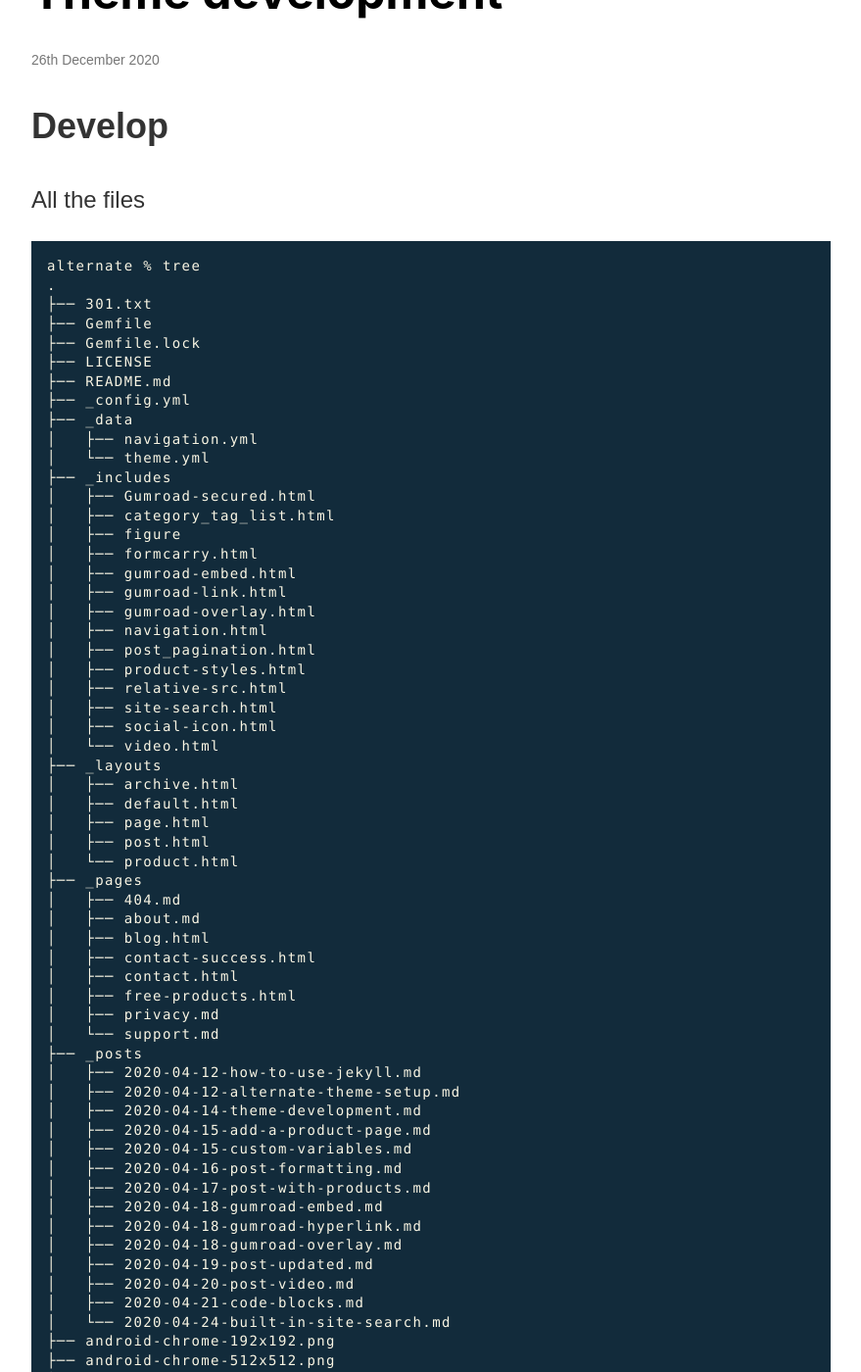
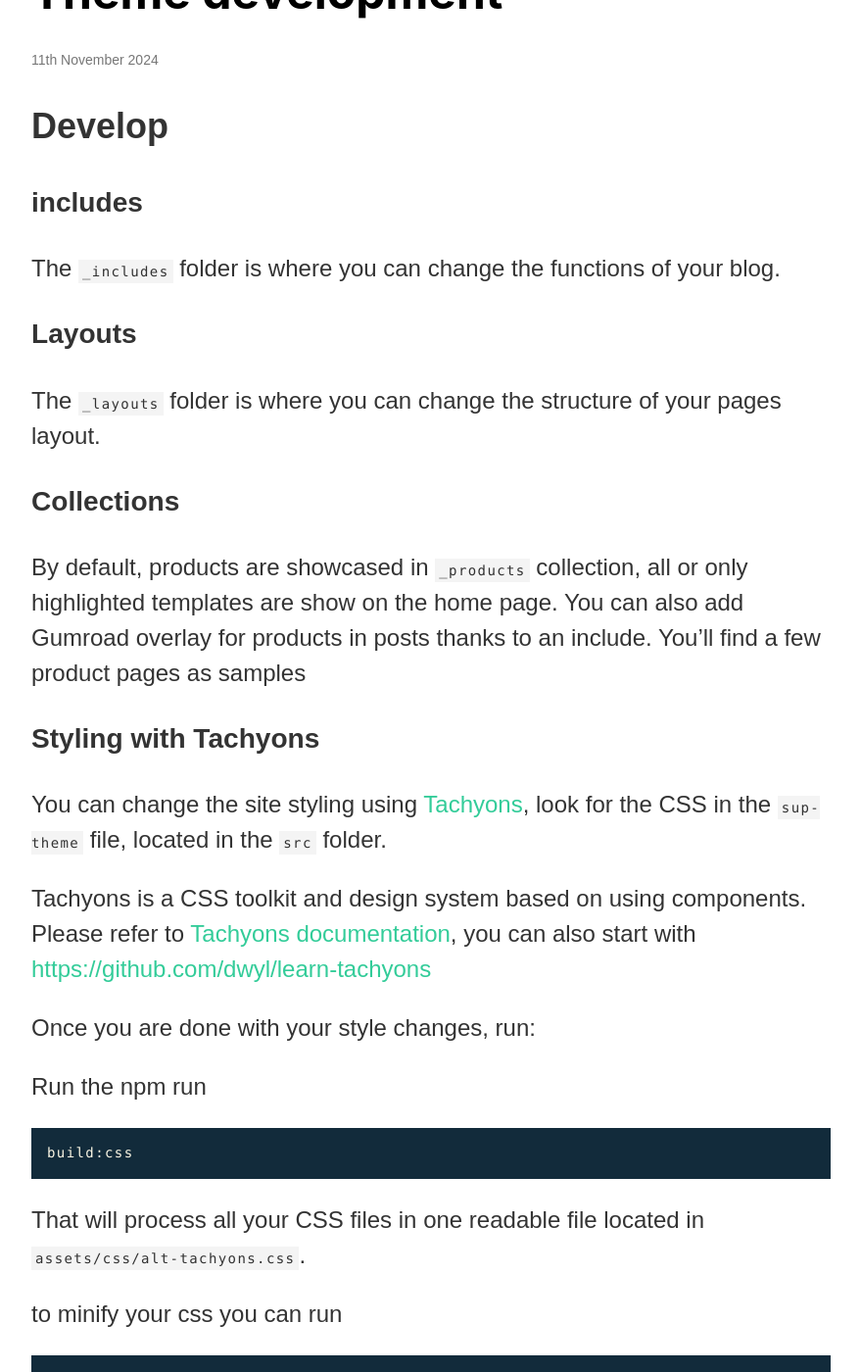
Before and after one commit to YJPL/alternate, a Jekyll site: the page built from _posts/2020-12-26-theme-development.md, in a window 1280 px wide and 1400 px high, scrolled down 293 px. Shown: the whole window at 98% size, without its empty margins (200-1079 px from the left). Built offline with Jekyll 4.4.1, drawn with Linux system fonts in a browser that asks for light colours; some of the changed text lies outside the part shown.

Commit message:
Update 2020-12-26-theme-development.md

````diff
--- a/_posts/2020-12-26-theme-development.md
+++ b/_posts/2020-12-26-theme-development.md
@@ -4,181 +4,16 @@ layout: post
 description_markdown: >-
   Custom commands, styling and development notes for alternate.
 author: author
-date: 2020-12-26 12:48:59 +0100
+date: 2024-11-11 12:48:59 +0100
 categories: [Jekyll, tutorial]
 ---
 ## Develop
 
-All the files
-
-```
-alternate % tree
-.
-├── 301.txt
-├── Gemfile
-├── Gemfile.lock
-├── LICENSE
-├── README.md
-├── _config.yml
-├── _data
-│   ├── navigation.yml
-│   └── theme.yml
-├── _includes
-│   ├── Gumroad-secured.html
-│   ├── category_tag_list.html
-│   ├── figure
-│   ├── formcarry.html
-│   ├── gumroad-embed.html
-│   ├── gumroad-link.html
-│   ├── gumroad-overlay.html
-│   ├── navigation.html
-│   ├── post_pagination.html
-│   ├── product-styles.html
-│   ├── relative-src.html
-│   ├── site-search.html
-│   ├── social-icon.html
-│   └── video.html
-├── _layouts
-│   ├── archive.html
-│   ├── default.html
-│   ├── page.html
-│   ├── post.html
-│   └── product.html
-├── _pages
-│   ├── 404.md
-│   ├── about.md
-│   ├── blog.html
-│   ├── contact-success.html
-│   ├── contact.html
-│   ├── free-products.html
-│   ├── privacy.md
-│   └── support.md
-├── _posts
-│   ├── 2020-04-12-how-to-use-jekyll.md
-│   ├── 2020-04-12-alternate-theme-setup.md
-│   ├── 2020-04-14-theme-development.md
-│   ├── 2020-04-15-add-a-product-page.md
-│   ├── 2020-04-15-custom-variables.md
-│   ├── 2020-04-16-post-formatting.md
-│   ├── 2020-04-17-post-with-products.md
-│   ├── 2020-04-18-gumroad-embed.md
-│   ├── 2020-04-18-gumroad-hyperlink.md
-│   ├── 2020-04-18-gumroad-overlay.md
-│   ├── 2020-04-19-post-updated.md
-│   ├── 2020-04-20-post-video.md
-│   ├── 2020-04-21-code-blocks.md
-│   └── 2020-04-24-built-in-site-search.md
-├── android-chrome-192x192.png
-├── android-chrome-512x512.png
-├── apple-touch-icon.png
-├── assets
-│   ├── css
-│   │   ├── sup-tachyons.css
-│   │   └── sup-tachyons.min.css
-│   ├── js
-│   │   └── fetch.js
-│   └── search.json
-├── browserconfig.xml
-├── favicon-16x16.png
-├── favicon-32x32.png
-├── favicon.ico
-├── gulpfile.js
-├── images
-│   ├── image-1200.jpg
-│   ├── image-600.jpg
-│   ├── screenshot.png
-│   └── templates
-│       ├── assignments
-│       │   └── assignments_tracker_spreadsheet.png
-│       ├── free-pdf-storyboards
-│       │   ├── Japanese_Anime_storyboard-template_1.85x1_A4-vertical.png
-│       │   ├── storyboard-anime-template_1.85x1_A4-vertical_photoshop_preview.png
-│       │   └── storyboard-anime-template_1.85x1_A4-vertical_print_preview.png
-│       ├── jekyll
-│       │   ├── Soon_Jekyll-template-sample.png
-│       │   └── alternate-temp.png
-│       └── screenplay
-│           ├── Screenplay_Cole_Haag_template.png
-│           └── Screenplay_Warner_Brothers_template.png
-├── index.html
-├── js
-├── mstile-144x144.png
-├── mstile-150x150.png
-├── mstile-310x150.png
-├── mstile-310x310.png
-├── mstile-70x70.png
-├── package-lock.json
-├── package.json
-├── robots.txt
-├── safari-pinned-tab.svg
-├── site.webmanifest
-├── siteicon.png
-└── src
-    ├── _aspect-ratios.css
-    ├── _background-position.css
-    ├── _background-size.css
-    ├── _border-colors.css
-    ├── _border-radius.css
-    ├── _border-style.css
-    ├── _border-widths.css
-    ├── _borders.css
-    ├── _box-shadow.css
-    ├── _box-sizing.css
-    ├── _clears.css
-    ├── _code.css
-    ├── _colors.css
-    ├── _coordinates.css
-    ├── _debug-children.css
-    ├── _debug-grid.css
-    ├── _debug.css
-    ├── _display.css
-    ├── _flexbox.css
-    ├── _floats.css
-    ├── _font-family.css
-    ├── _font-style.css
-    ├── _font-weight.css
-    ├── _forms.css
-    ├── _heights.css
-    ├── _hovers.css
-    ├── _images.css
-    ├── _letter-spacing.css
-    ├── _line-height.css
-    ├── _links.css
-    ├── _lists.css
-    ├── _max-widths.css
-    ├── _media-queries.css
-    ├── _module-template.css
-    ├── _negative-margins.css
-    ├── _nested.css
-    ├── _normalize.css
-    ├── _opacity.css
-    ├── _outlines.css
-    ├── _overflow.css
-    ├── _position.css
-    ├── _rotations.css
-    ├── _skins-pseudo.css
-    ├── _skins.css
-    ├── _spacing.css
-    ├── _styles.css
-    ├── _tables.css
-    ├── _text-align.css
-    ├── _text-decoration.css
-    ├── _text-transform.css
-    ├── _type-scale.css
-    ├── _typography.css
-    ├── _utilities.css
-    ├── _vertical-align.css
-    ├── _visibility.css
-    ├── _white-space.css
-    ├── _widths.css
-    ├── _word-break.css
-    ├── _z-index.css
-    ├── sup-tachyons.css
-    ├── sup-theme.css
-    └── tachyons.css
-```
 
 ### includes
+
+The ```_includes``` folder is where you can change the functions of your blog.
+
 
 ### Layouts
 The ```_layouts``` folder is where you can change the structure of your pages layout.
@@ -188,32 +23,45 @@ By default, products are showcased in `_products` collection, all or only highli
 
 ### Styling with Tachyons
 
-You can change the site styling thanks to [Tachyons](http://tachyons.io). All the theme's custom CSS are in a single place: look for `sup-theme` in the `src` folder.
 
-Please refer to [Tachyons documentation](http://tachyons.io/docs/), you can also start with [https://github.com/dwyl/learn-tachyons](https://github.com/dwyl/learn-tachyons)
+You can change the site styling using [Tachyons](http://tachyons.io), look for the CSS in the `sup-theme` file, located in the `src` folder.
 
-### Gulp commands with browser reload
+Tachyons is a CSS toolkit and design system based on using components. Please refer to [Tachyons documentation](http://tachyons.io/docs/), you can also start with [https://github.com/dwyl/learn-tachyons](https://github.com/dwyl/learn-tachyons)
 
-To see your changes, in the terminal, simply run
+Once you are done with your style changes, run:
 
+Run the npm run
 ~~~bash
-gulp build
+build:css
 ~~~
 
-that will build your site and concatenate your css (in `asset` -> `css`)
+That will process all your CSS files in one readable file located in `assets/css/alt-tachyons.css`.
 
+to minify your css you can run
 
-then, use
+```
+npm run minify-css
+```
 
+or
 
-~~~bash
-gulp watch
-~~~
+```
+npm run start
+```
 
-to check your site locally.
+to minify and build the site locally.
 
-This command builds the site locally on port 3000, with [Browsersync](https://www.browsersync.io) so you can quickly revise design changes.
+### npm commands with browser reload
 
+Supply uses a couple of custom Postcss npm scripts. Make sure your dependencies are installed: `npm install`. Type `npm outdated` to see if you have outdated versions, then install any outdated dependencies.
+
+Once that is done, to build your site & concatenate your CSS (in `assets` -> `CSS`), simply run:
+
+```
+npm run start
+```
+
+This command builds the site locally on port 4000, you can quickly revise design changes thanks to `livereload`.
 
 Preview your site with browser reload at: [localhost:3000](http://localhost:3000)
 Use the address localhost:3001 for additional help like grid preview, css highlight and more during development.
````
